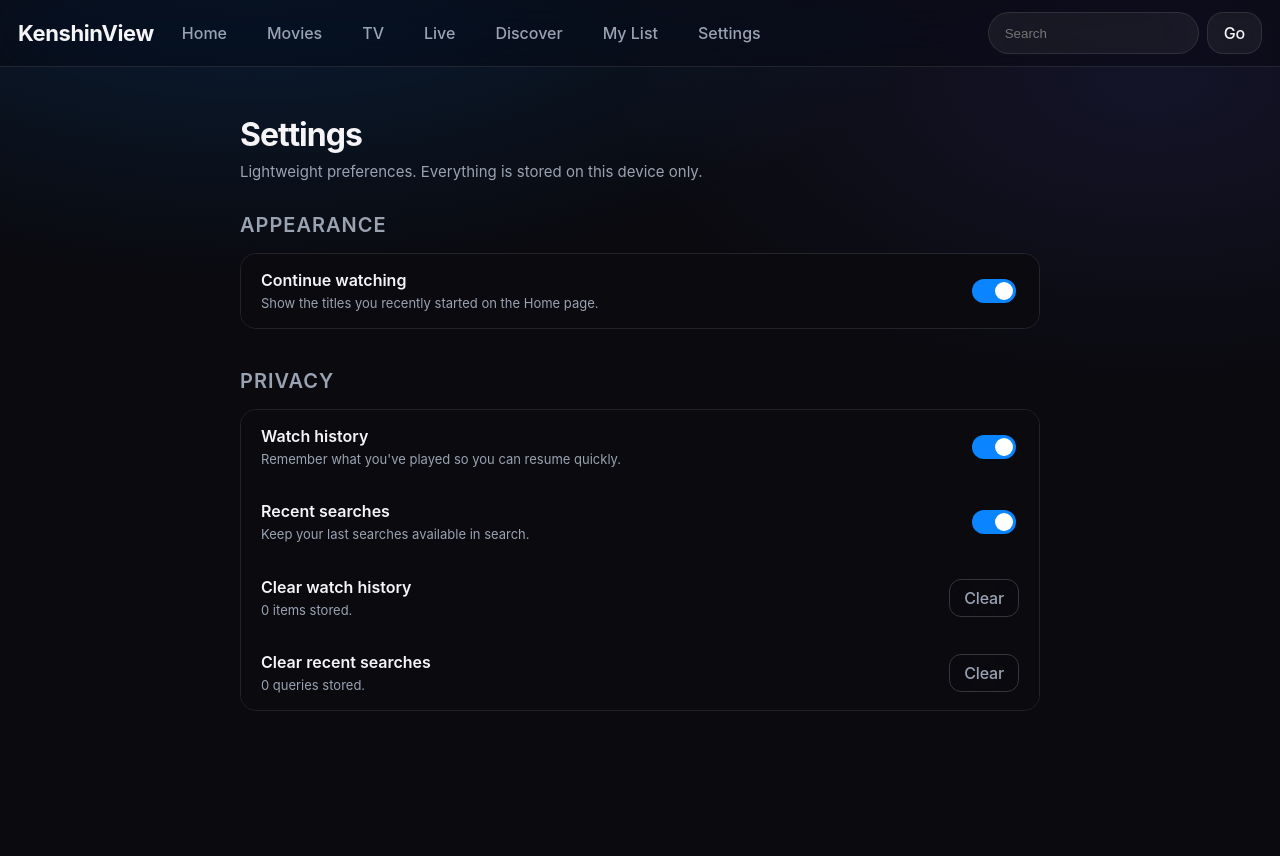
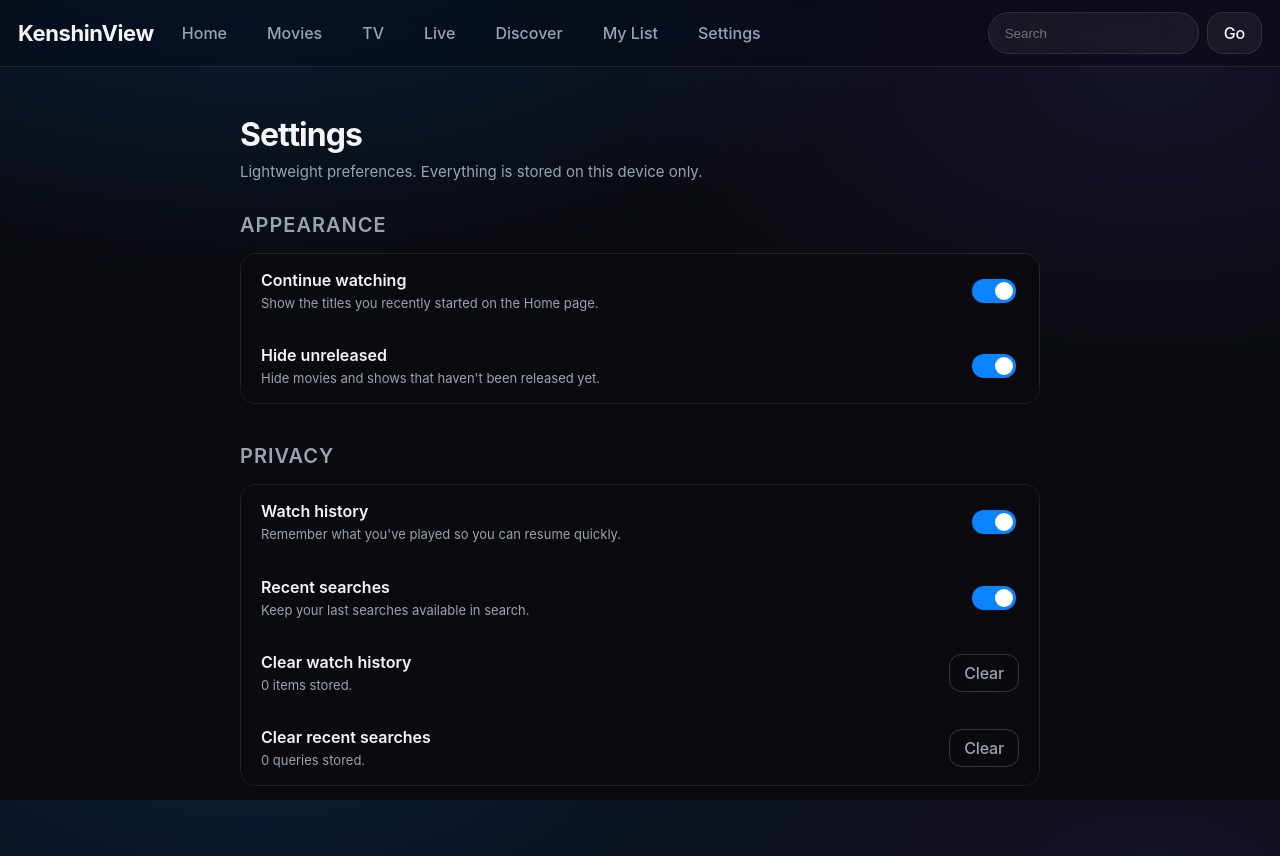
Before and after one commit to kenshinpark/kenshinview, a React (Vite) app: page /#/settings in a window 1280 px wide. Shown: the top 856 px of the page. Before the commit the page ends 800 px from the top, so only its background shows below. Built offline with nearby package versions, Linux system fonts and the light colour scheme.

Commit message:
Add 'Hide unreleased' preference on Settings (synced with Discover)

```diff
--- a/src/api.js
+++ b/src/api.js
@@ -22,7 +22,14 @@ export const DEFAULT_SETTINGS = {
   showContinueWatching: true,
   watchHistory: true,
   recentSearches: true,
+  hideUnreleased: true,
 };
+
+export function saveSettings(s) {
+  try { localStorage.setItem('cinrift_settings', JSON.stringify({ ...DEFAULT_SETTINGS, ...(s || {}) })); } catch {}
+  // Notify other pages (e.g. Discover) that prefs changed.
+  try { window.dispatchEvent(new Event('cinrift:settings')); } catch {}
+}
 
 export function loadSettings() {
   try {
@@ -34,9 +41,6 @@ export function loadSettings() {
   }
 }
 
-export function saveSettings(s) {
-  try { localStorage.setItem('cinrift_settings', JSON.stringify({ ...DEFAULT_SETTINGS, ...(s || {}) })); } catch {}
-}
 
 export const DEFAULT_UPSTREAM = '';
 export { APP_NAME };
--- a/src/pages/Discover.jsx
+++ b/src/pages/Discover.jsx
@@ -1,6 +1,7 @@
-import React, { useEffect, useState } from 'react';
+import React, { useEffect, useState, useCallback } from 'react';
 import { Link } from 'react-router-dom';
 import { tmdb, IMG } from '../tmdb.js';
+import { loadSettings, saveSettings } from '../api.js';
 
 const GENRES_MOVIE = [
   {id:28,name:'Action'},{id:12,name:'Adventure'},{id:16,name:'Animation'},{id:35,name:'Comedy'},
@@ -35,7 +36,7 @@ export default function Discover() {
   const [type, setType] = useState('movie');
   const [genre, setGenre] = useState('');
   const [country, setCountry] = useState('');
-  const [hideUnreleased, setHideUnreleased] = useState(true);
+  const [hideUnreleased, setHideUnreleased] = useState(() => loadSettings().hideUnreleased);
   const [year, setYear] = useState('');
   const [rating, setRating] = useState('');
   const [sort, setSort] = useState('popular');
@@ -43,6 +44,17 @@ export default function Discover() {
   const [page, setPage] = useState(1);
   const [totalPages, setTotalPages] = useState(1);
   const [loading, setLoading] = useState(false);
+
+  // Keep local filter in sync with the global preference (updated on the Settings page).
+  useEffect(() => {
+    const refresh = () => setHideUnreleased(loadSettings().hideUnreleased);
+    window.addEventListener('cinrift:settings', refresh);
+    window.addEventListener('storage', refresh);
+    return () => {
+      window.removeEventListener('cinrift:settings', refresh);
+      window.removeEventListener('storage', refresh);
+    };
+  }, []);
 
   const sortMap = {
     popular: 'popularity.desc',
@@ -97,7 +109,11 @@ export default function Discover() {
           {COUNTRIES.map(c => <option key={c.code} value={c.code}>{c.name}</option>)}
         </select>
         <label style={{display:'inline-flex',alignItems:'center',gap:8,fontSize:13,whiteSpace:'nowrap',padding:'8px 12px',borderRadius:999,background:'rgba(255,255,255,0.08)',border:'1px solid rgba(255,255,255,0.14)'}}>
-          <input type="checkbox" checked={hideUnreleased} onChange={e=>setHideUnreleased(e.target.checked)} />
+          <input type="checkbox" checked={hideUnreleased} onChange={e => {
+            const v = e.target.checked;
+            setHideUnreleased(v);
+            try { saveSettings({ ...loadSettings(), hideUnreleased: v }); } catch {}
+          }} />
           Hide unreleased
         </label>
         <input placeholder="Year" value={year} onChange={e=>setYear(e.target.value)} style={{width:90}} />
--- a/src/pages/Settings.jsx
+++ b/src/pages/Settings.jsx
@@ -51,6 +51,13 @@ export default function Settings() {
         >
           <input type="checkbox" checked={settings.showContinueWatching} onChange={() => toggle('showContinueWatching')} />
         </SettingItem>
+
+        <SettingItem
+          label="Hide unreleased"
+          description="Hide movies and shows that haven't been released yet."
+        >
+          <input type="checkbox" checked={settings.hideUnreleased} onChange={() => toggle('hideUnreleased')} />
+        </SettingItem>
       </SettingSection>
 
       <SettingSection title="Privacy">
```
Also changed, not shown: 2 other files (tests, documents, lock files or other folders).
